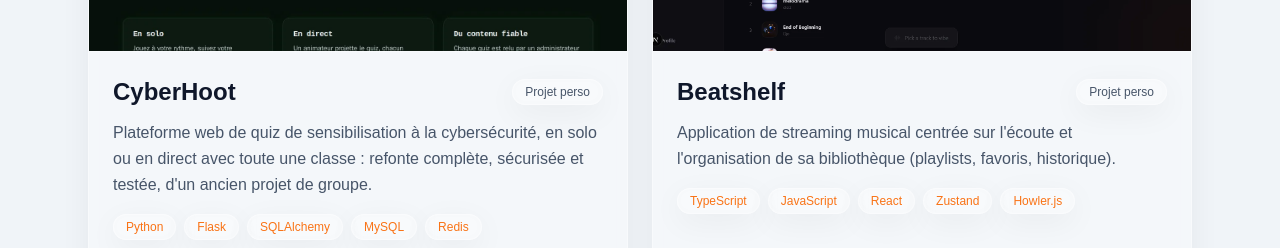
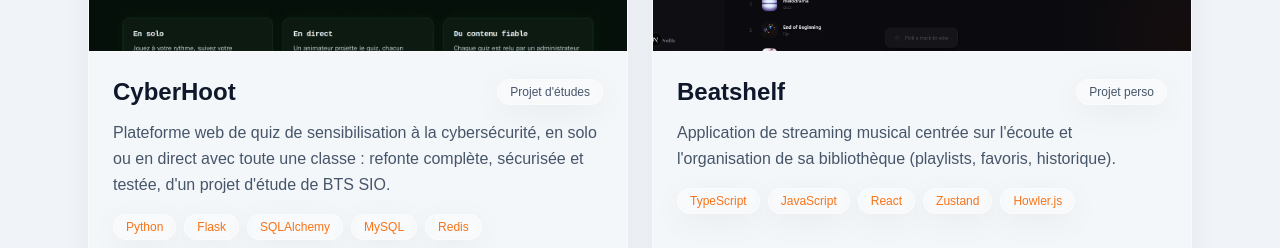
Before and after one commit to Fr0gzilla/Portfolio, a Next.js app: page / in a window 1280 px wide. Shown: the part 4380-4628 px from the top of the page. Built offline with nearby package versions, Linux system fonts and the light colour scheme.

Commit message:
CyberHoot : projet d'étude du BTS SIO

```diff
--- a/app/projets/data.ts
+++ b/app/projets/data.ts
@@ -85,11 +85,11 @@ export const projets: Projet[] = [
   {
     slug: "cyber-hoot",
     titre: "CyberHoot",
-    type: "perso",
+    type: "scolaire",
     resume:
-      "Plateforme web de quiz de sensibilisation à la cybersécurité, en solo ou en direct avec toute une classe : refonte complète, sécurisée et testée, d'un ancien projet de groupe.",
+      "Plateforme web de quiz de sensibilisation à la cybersécurité, en solo ou en direct avec toute une classe : refonte complète, sécurisée et testée, d'un projet d'étude de BTS SIO.",
     contexte:
-      "Cyber-hoot était un projet de groupe réalisé pendant mes études : il fonctionnait en démonstration, mais n'était pas utilisable en vrai (failles XSS et CSRF, score calculé par le navigateur, base de données désynchronisée). Je l'ai repris seul et entièrement reconstruit, version par version.",
+      "Cyber-hoot est un projet d'étude de groupe réalisé pendant mon BTS SIO (option SLAM) : il fonctionnait en démonstration, mais n'était pas utilisable en vrai (failles XSS et CSRF, score calculé par le navigateur, base de données désynchronisée). Je l'ai repris seul et entièrement reconstruit, version par version.",
     demande:
       "Une plateforme où l'on joue des quiz avec correction expliquée, progression et badges ; où des créateurs rédigent des quiz validés par un administrateur ; et où un animateur lance une partie en direct que les élèves rejoignent depuis leur téléphone avec un code PIN. Une sécurité exemplaire, puisque le sujet est la cybersécurité.",
     demarche: [
@@ -109,7 +109,7 @@ export const projets: Projet[] = [
       "Reprendre une application existante et la rendre fiable : mesurer avant de corriger, prouver chaque correction par un test, et documenter les choix (sécurité, accessibilité, RGPD).",
     liens: [
       { label: "Code source de la refonte (GitHub)", url: "https://github.com/Fr0gzilla/CyberHoot" },
-      { label: "Ancienne version (projet de groupe)", url: "https://github.com/lele214/Cyber-hoot" },
+      { label: "Version d'origine (projet de groupe du BTS)", url: "https://github.com/lele214/Cyber-hoot" },
     ],
     preview: `${basePath}/previews/cyberhoot.webp`,
     periode: "Novembre 2026",
```
